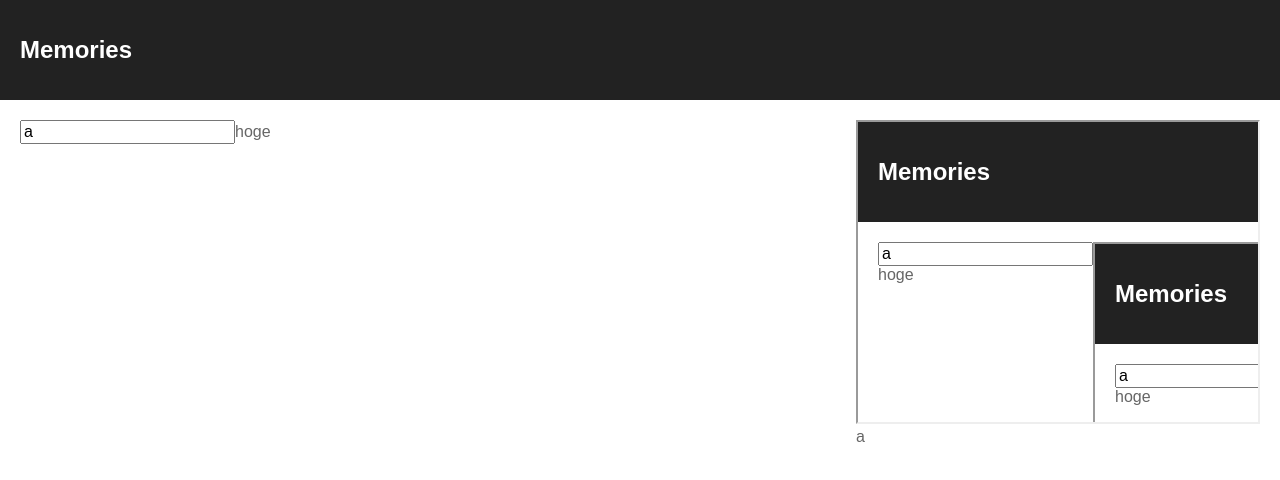
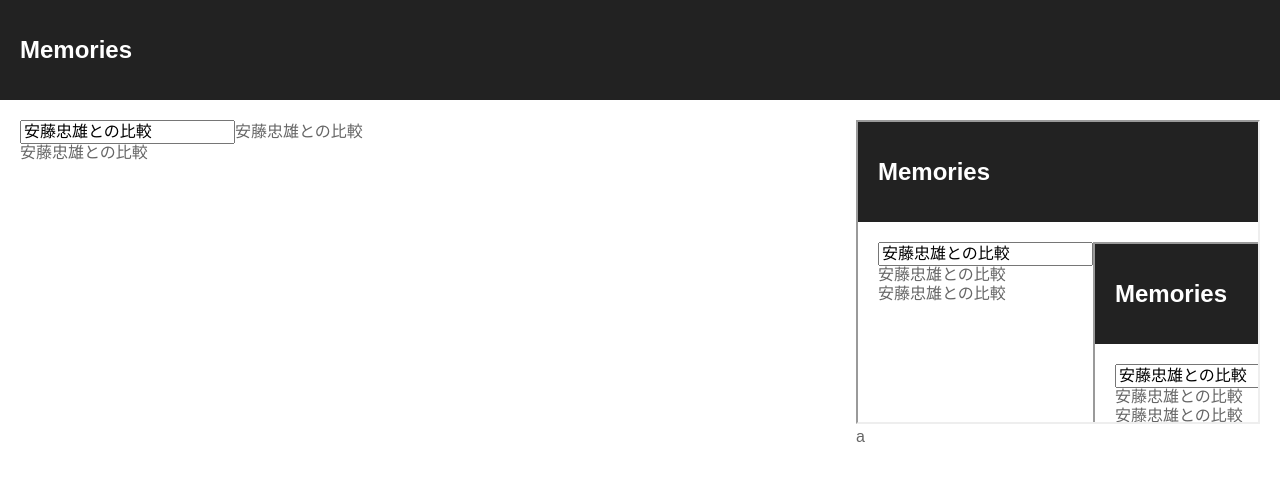
Before and after one commit to yktyshr/memories-prototype, a React (Create React App) app: page / in a window 1280 px wide. Shown: the top 480 px of the page. Built offline with nearby package versions, Linux system fonts and the light colour scheme.

Commit message:
editable

```diff
--- a/src/App.js
+++ b/src/App.js
@@ -2,7 +2,9 @@
 
 import React, { Component } from 'react'
 import { search } from 'src/services/api'
-import './App.css'
+import Note from 'src/components/Note/Note'
+import Article from 'src/models/Article'
+import 'src/App.css'
 
 type SearchResults = {
   url: string;
@@ -16,6 +18,7 @@ type Providers = {
 
 type State = {
   query: string;
+  article: Article;
   searchResults: Providers;
 }
 
@@ -25,6 +28,10 @@ class App extends Component<{}, State> {
 
     this.state = {
       query: 'a',
+      article: {
+        title: '',
+        body: '安藤忠雄との比較',
+      },
       searchResults: {
         google: [],
       },
@@ -52,11 +59,8 @@ class App extends Component<{}, State> {
         </header>
         <div className="App-body">
           <div className="App-body-note">
-            <input
-              contentEditable={true}
-              defaultValue={this.state.query}
-              onChange={this._onUpdateQuery}
-            />hoge
+            <Note article={this.state.article} onChangeBody={e => this.setState({ article: { title: {}, body: e.target.value }})} />
+            {this.state.article.body}
           </div>
           <div className="App-body-search">
             <iframe src={'http://localhost:8080/iframe?url=https://qiita.com/sl2/items/1e503952b9506a0539ea'} title="iframe example 1" width="400" height="300">
--- a/src/components/Note/Note.js
+++ b/src/components/Note/Note.js
@@ -0,0 +1,22 @@
+// @flow
+
+import React from 'react'
+import Article from 'src/models/Article'
+
+type Props = {
+  article: Article;
+  onChangeBody: (event: any) => void;
+}
+
+const Note = ({ article, onChangeBody }: Props) => (
+  <div>
+    <input
+      contentEditable={true}
+      defaultValue={article.body}
+      onChange={onChangeBody}
+    />
+    {article.body}
+  </div>
+)
+
+export default Note
--- /dev/null
+++ b/src/models/Article.js
@@ -0,0 +1,4 @@
+export default class Article {
+  title: string;
+  body: string;
+}
```
